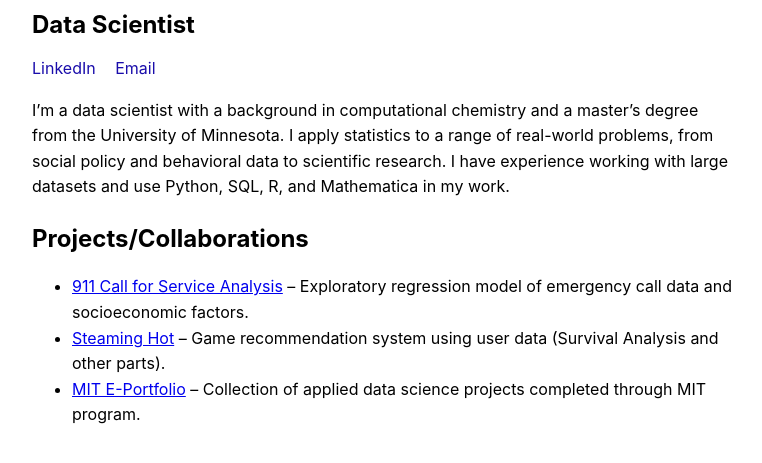
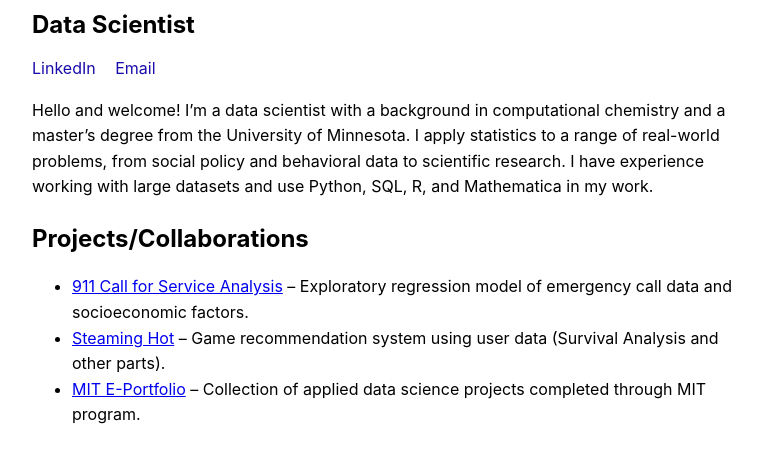
Before and after one commit to eduardomedina0/eduardomedina0.github.io, a plain HTML site: page index.html in a window 1280 px wide. Shown: the part 279-742 px from the top of the page, without its empty margins (258-1020 px from the left). Drawn offline with Linux system fonts and the light colour scheme.

```diff
--- a/index.html
+++ b/index.html
@@ -45,7 +45,7 @@
   </div>
 
   <p>
-    I’m a data scientist with a background in computational chemistry and a master’s degree from the University of Minnesota. I apply statistics to a range of real-world problems, from social policy and behavioral data to scientific research. I have experience working with large datasets and use Python, SQL, R, and Mathematica in my work.
+    Hello and welcome! I’m a data scientist with a background in computational chemistry and a master’s degree from the University of Minnesota. I apply statistics to a range of real-world problems, from social policy and behavioral data to scientific research. I have experience working with large datasets and use Python, SQL, R, and Mathematica in my work.
   </p>
 
   <h2>Projects/Collaborations</h2>
```
